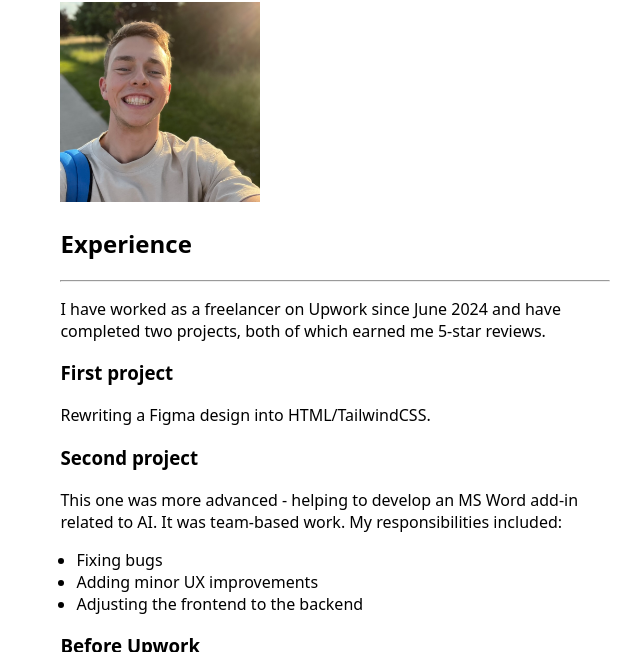
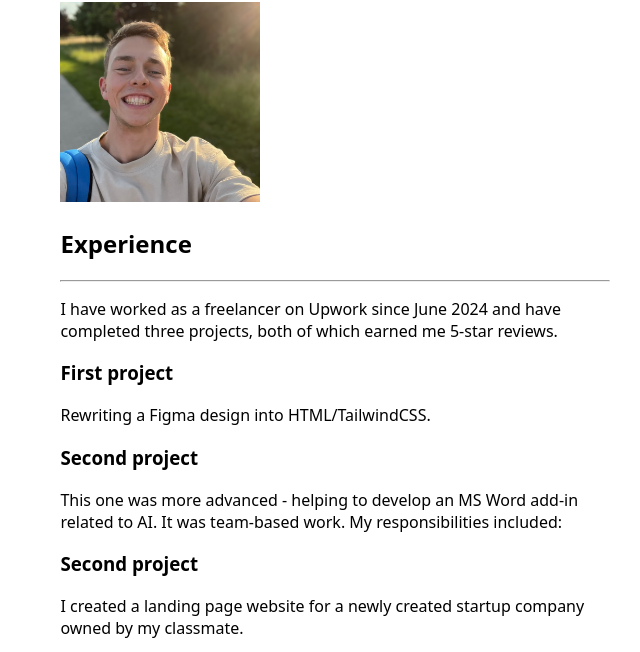
Before and after one commit to mateuszmanczak04/resume, a plain HTML site: page index.html in a window 1280 px wide. Shown: the part 84-736 px from the top of the page, without its empty margins (305-945 px from the left). Drawn offline with Linux system fonts and the light colour scheme.

Commit message:
third project

```diff
--- a/index.html
+++ b/index.html
@@ -13,7 +13,7 @@
     <hr />
     <p>
       I have worked as a freelancer on Upwork since June 2024 and have completed
-      two projects, both of which earned me 5-star reviews.
+      three projects, both of which earned me 5-star reviews.
     </p>
     <h3 id="first-project">First project</h3>
     <p>Rewriting a Figma design into HTML/TailwindCSS.</p>
@@ -21,6 +21,11 @@
     <p>
       This one was more advanced - helping to develop an MS Word add-in related
       to AI. It was team-based work. My responsibilities included:
+    </p>
+    <h3 id="third-project">Second project</h3>
+    <p>
+      I created a landing page website for a newly created startup company owned
+      by my classmate.
     </p>
     <ul>
       <li>Fixing bugs</li>
```
